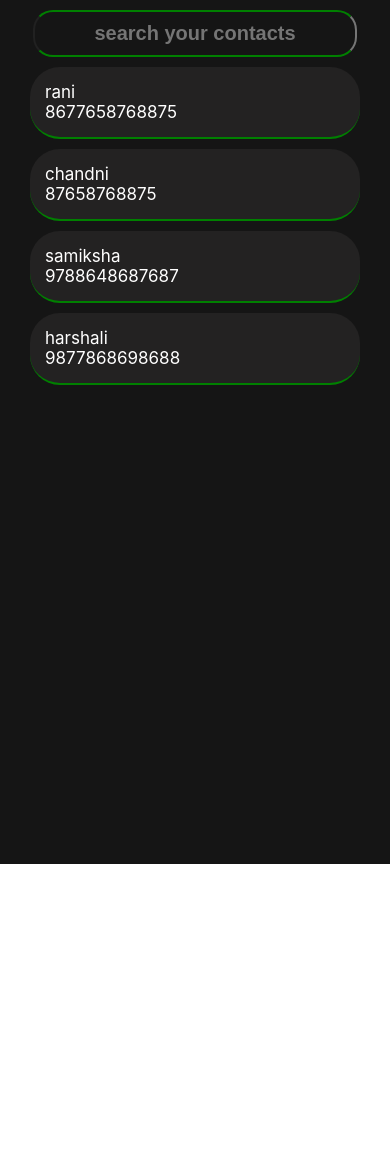
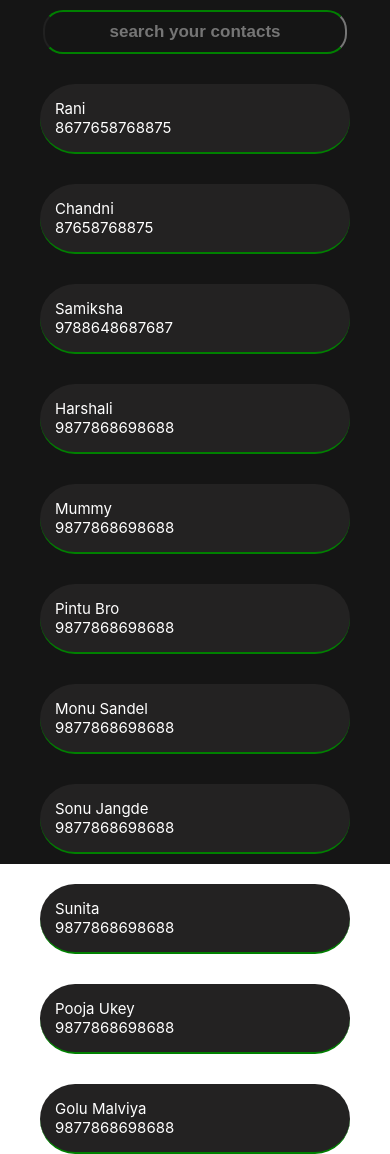
Before and after one commit to Harshali-Kanoje/contact-filter, a React app: page / in a window 390 px wide. Shown: the top 1154 px of the page. Before the commit the page ends 864 px from the top, so only its background shows below. Built offline with nearby package versions, Linux system fonts and the light colour scheme.

Commit message:
more contacts added

```diff
--- a/src/component/Contact/Contact.css
+++ b/src/component/Contact/Contact.css
@@ -1,10 +1,10 @@
 .contact{
     background-color: rgb(35, 34, 34);
-    border-radius: 30px;
+    border-radius: 50px;
     color: white;
     width: 500px;
     padding: 15px;
-    margin: 10px;
+    margin: 30px;
     border-bottom: 2px solid green;
 }
 
@@ -15,6 +15,10 @@ font-size: 17px;
 
 @media screen and (max-width:600px) {
     .contact{
-        width: 300px;
+        width: 280px;
+    }
+
+    .contact span{
+        font-size: 15px;
     }
 }
--- a/src/data/phonebook.js
+++ b/src/data/phonebook.js
@@ -1,18 +1,54 @@
 export const data = [
     {
-      name : "rani",
+      name : "Rani",
       number : 8677658768875
     },
     {
-      name : "chandni",
+      name : "Chandni",
       number : 87658768875
     },
     {
-      name : "samiksha",
+      name : "Samiksha",
       number : 9788648687687
     },
     {
-      name :" harshali",
+      name :" Harshali",
+      number : 9877868698688
+    }
+    ,{
+      name :" Mummy",
+      number : 9877868698688
+    },
+    {
+      name :" Pintu Bro",
+      number : 9877868698688
+    },
+    {
+      name :" Monu Sandel",
+      number : 9877868698688
+    },
+    {
+      name :" Sonu Jangde",
+      number : 9877868698688
+    },
+    {
+      name :" Sunita",
+      number : 9877868698688
+    },
+    {
+      name :" Pooja Ukey",
+      number : 9877868698688
+    },
+    {
+      name :" Golu Malviya",
+      number : 9877868698688
+    },
+    {
+      name :" Sandip Sandel",
+      number : 9877868698688
+    },
+    {
+      name :" Pradip Sandel",
       number : 9877868698688
     }
   ]
--- a/src/view/App/App.css
+++ b/src/view/App/App.css
@@ -29,7 +29,8 @@ padding: 30px;
 
 @media screen and (max-width:600px) {
     .serch-input{
-        width: 300px;
+        width: 280px;
+        font-size: 17px;
     }
 
     .contact-details{
```
